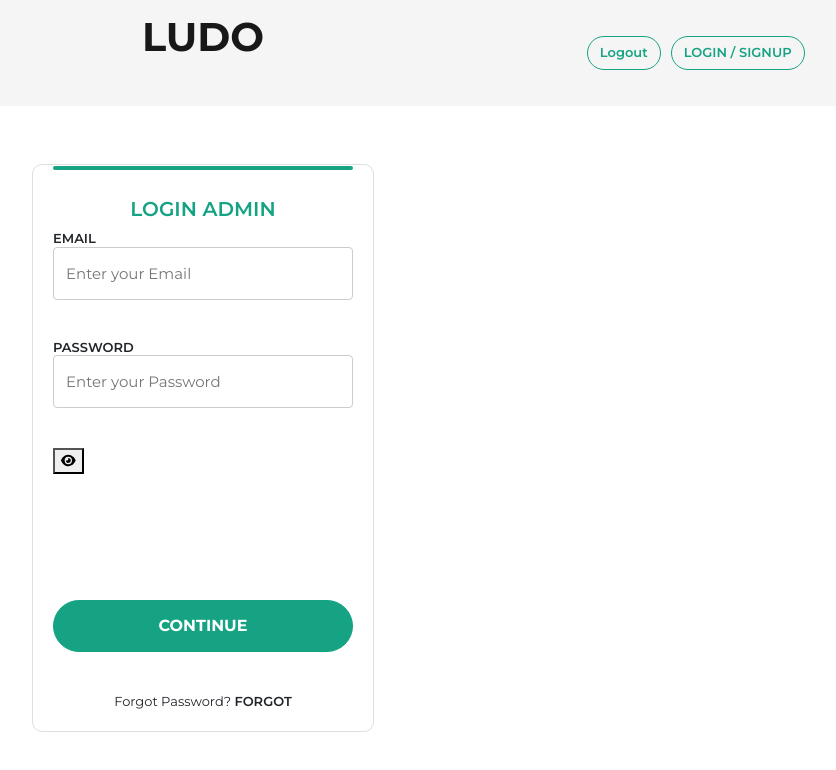
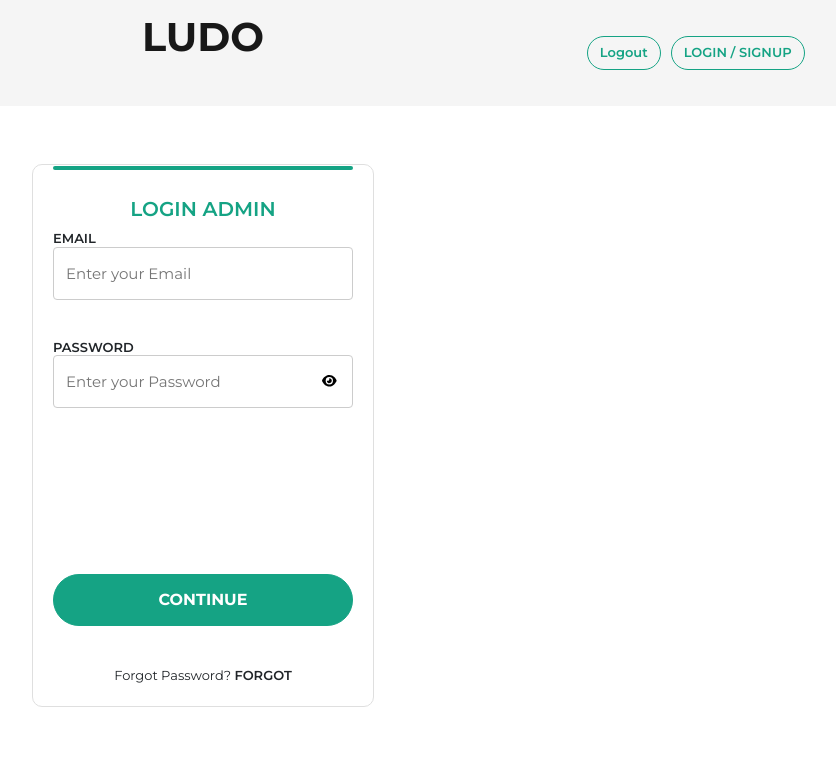
Before and after one commit to Singh-Paramvir/newLudoAdmin, a Next.js app: page / in a window 1280 px wide. Shown: the top 770 px of the page, without its empty margins (437-1273 px from the left). Built offline with nearby package versions, Linux system fonts and the light colour scheme.

Commit message:
Add files via upload

```diff
--- a/styles/globals.css
+++ b/styles/globals.css
@@ -37,6 +37,24 @@ div {
 .mukan {
 
     margin-top: -4px !important;}
+
+    .password-wrapper {
+        position: relative;
+      }
+
+      .password-toggle-btn {
+        position: absolute;
+        top: 50%;
+        right: 10px;
+        transform: translateY(-50%);
+        background: transparent;
+        border: none;
+      }
+
+      .password-toggle-btn:focus {
+        outline: none;
+      }
+
 
 
 .btn-check:focus + .btn, .btn:focus {
```
